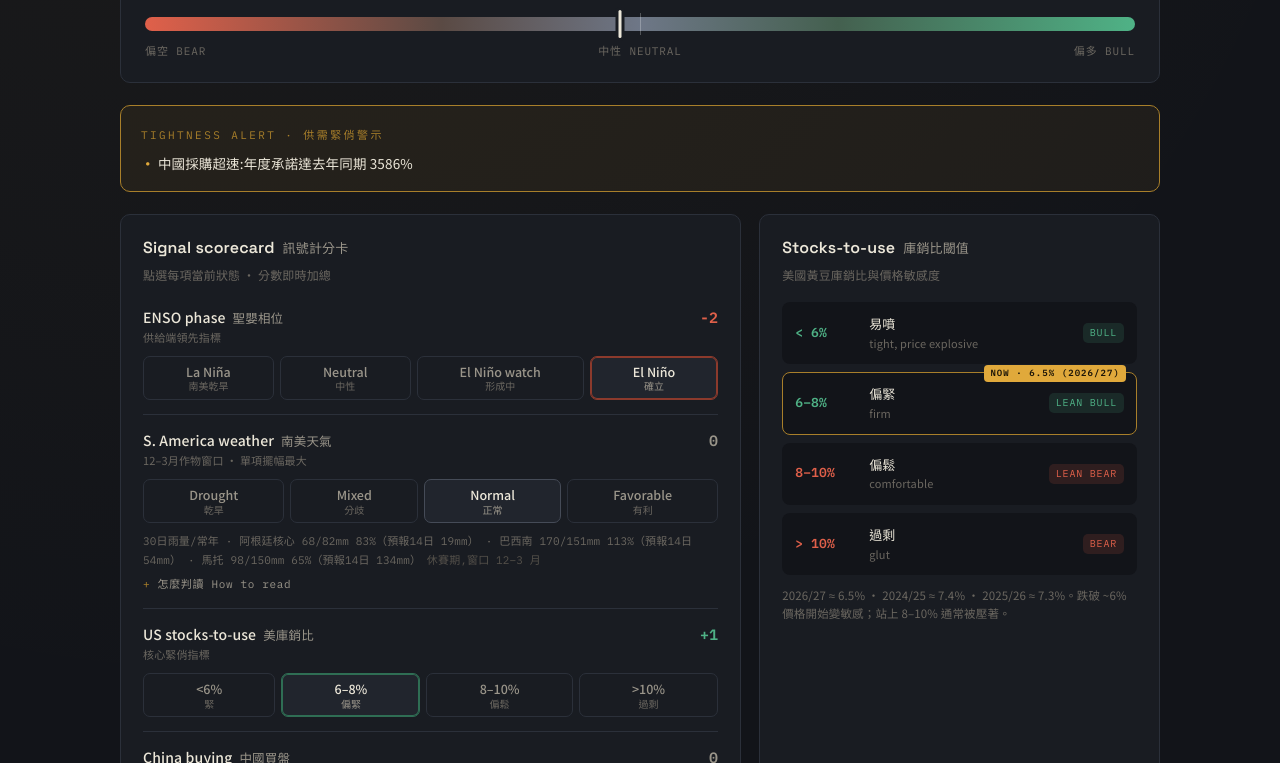
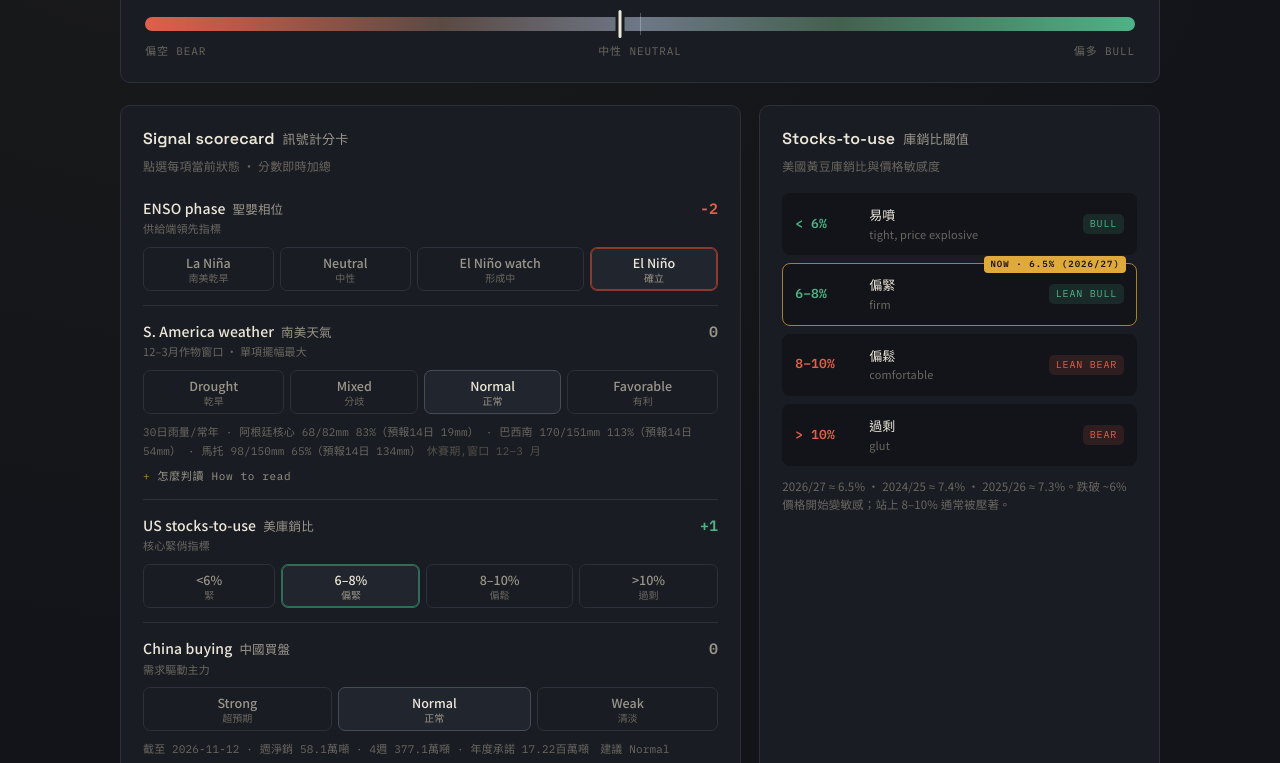
Before and after one commit to ianlife4/ianlife4.github.io, a plain HTML site: page soybean/index.html in a window 1280 px wide. Shown: the part 275-1038 px from the top of the page. Drawn offline with nearby package versions, Linux system fonts and the light colour scheme.

Commit message:
chore: update soybean live data

```diff
--- a/soybean/index.html
+++ b/soybean/index.html
@@ -227,7 +227,7 @@
   <p style="margin-top:8px"><strong>資料來源：</strong>USDA WASDE（庫銷比）、NOAA CPC（ENSO）、Yahoo Finance（ZS／DXY／ZL／ZM）、Open-Meteo（南美三產區雨量）、USDA FAS ESR（對華出口銷售）。以上由 GitHub Actions 每日自動更新<span id="updNote"></span>；ENSO／庫銷比／美元／生柴自動預選，南美天氣與中國買盤帶入參考數據後由人工點選。歷史逐季價格與庫銷比為近似還原值，精算請對 USDA Consolidated Historical WASDE CSV。本工具為研究輔助，非投資建議。</p>
 </footer>
 
-<script type="application/json" id="live">{"price":{"last":1215.0,"chg":-28.0,"asOf":"2026-11-18","contract":"Soybean Futures,Jan-2027"},"dxy":{"chg20d":0.02,"opt":2},"enso":{"status":"El Ni\u00f1o Advisory","oni":2.46,"opt":3},"stu":{"my":"2026/27","pct":6.5,"opt":1,"all":[["2024/25",7.4],["2025/26",7.3],["2026/27",6.5]],"wasde":"2026-11-10"},"updated":"2026-11-19T02:25:42Z","sa":{"window":false,"regions":[{"n":"\u963f\u6839\u5ef7\u6838\u5fc3","p30":68,"norm":82,"fc14":19},{"n":"\u5df4\u897f\u5357","p30":170,"norm":151,"fc14":54},{"n":"\u99ac\u6258","p30":98,"norm":150,"fc14":134}]},"china":{"wk":"2026-11-05","net":689165,"sum4":5368645,"commit":16637232,"prevCommit":464000,"pace":35.86,"hint":0},"oil":{"zl":60.0,"zm":331.3,"zl60":-0.11,"share":0.46,"opt":0},"alerts":[{"code":"CHINA_HOT","msg":"\u4e2d\u570b\u63a1\u8cfc\u8d85\u901f:\u5e74\u5ea6\u627f\u8afe\u9054\u53bb\u5e74\u540c\u671f 3586%"}]}</script>
+<script type="application/json" id="live">{"price":{"last":1209.0,"chg":-20.0,"asOf":"2026-11-19","contract":"Soybean Futures,Jan-2027"},"dxy":{"chg20d":0.02,"opt":2},"enso":{"status":"El Ni\u00f1o Advisory","oni":2.46,"opt":3},"stu":{"my":"2026/27","pct":6.5,"opt":1,"all":[["2024/25",7.4],["2025/26",7.3],["2026/27",6.5]],"wasde":"2026-11-10"},"updated":"2026-11-20T02:09:58Z","sa":{"window":false,"regions":[{"n":"\u963f\u6839\u5ef7\u6838\u5fc3","p30":68,"norm":82,"fc14":19},{"n":"\u5df4\u897f\u5357","p30":170,"norm":151,"fc14":54},{"n":"\u99ac\u6258","p30":98,"norm":150,"fc14":134}]},"china":{"wk":"2026-11-12","net":580678,"sum4":3770682,"commit":17217910,"prevCommit":null,"pace":null,"hint":1},"oil":{"zl":60.04,"zm":332.7,"zl60":-0.12,"share":0.45,"opt":0},"alerts":[]}</script>
 <script>
 (function(){
   let LIVE=null;
```
